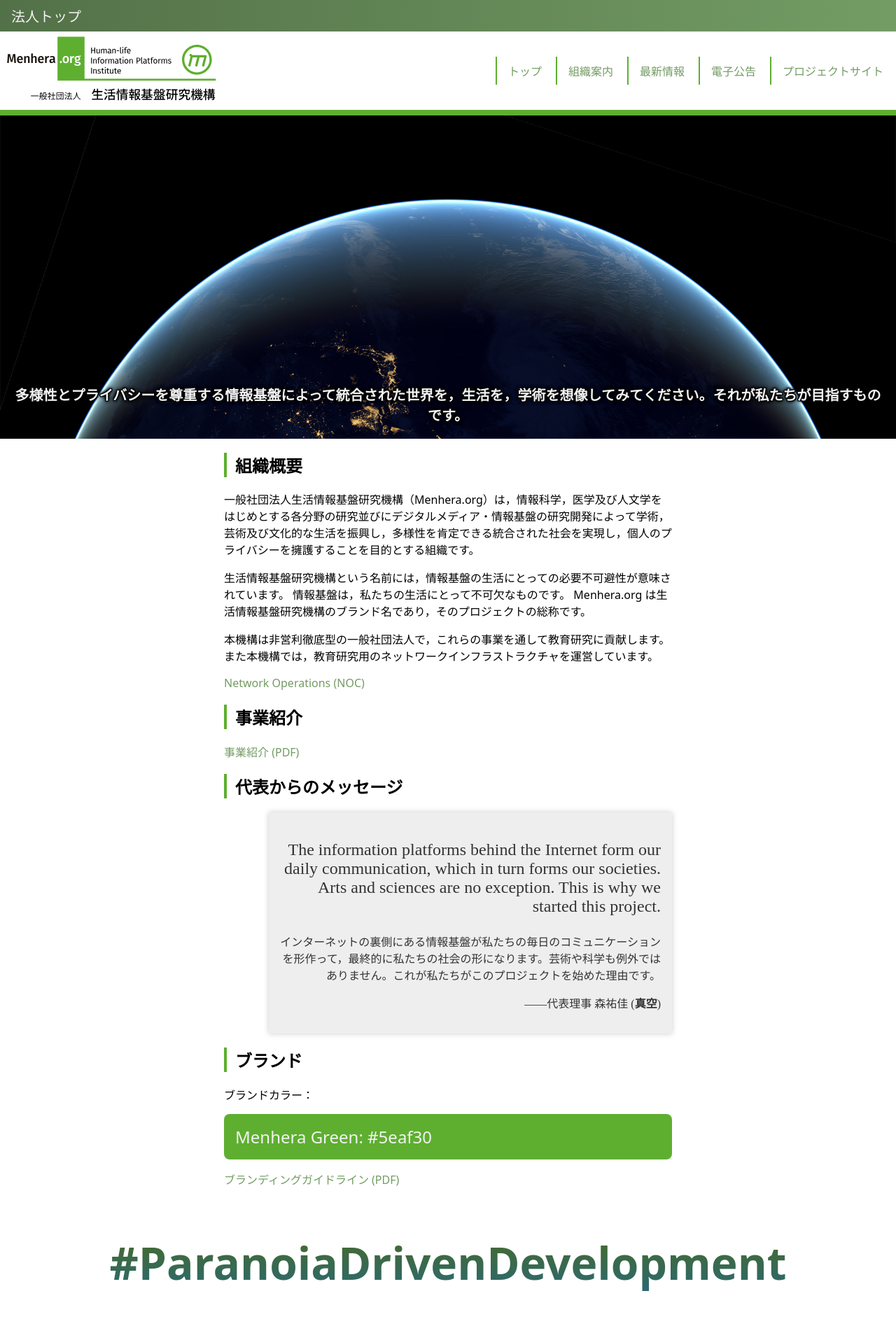
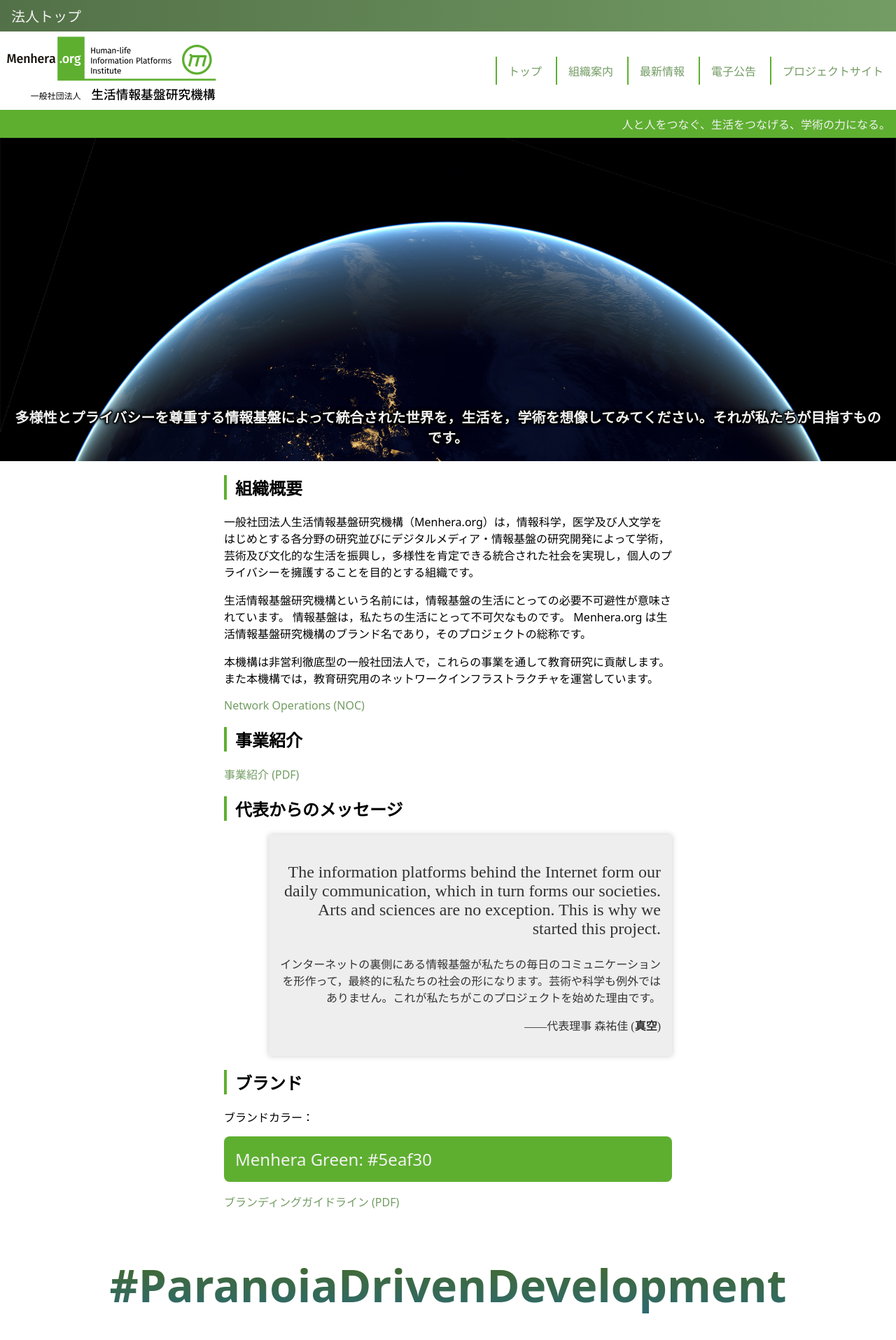
Before and after one commit to menhera-org/menhera.jp, a Jekyll site: the page built from index.html, in a window 1280 px wide. Shown: the top 1915 px of the page at 70% size. Built offline with Jekyll 4.4.1, drawn with Linux system fonts in a browser that asks for light colours.

Commit message:
brand string

```diff
--- a/_layouts/default.html
+++ b/_layouts/default.html
@@ -36,6 +36,7 @@ csp: "default-src https://*.menherausercontent.org 'self'; style-src 'self' http
 <li><a href="https://www.menhera.org/">プロジェクトサイト</a></li>
 </ul>
 </nav>
+<div id="brand-string">人と人をつなぐ、生活をつなげる、学術の力になる。</div>
 <article id="main-article" lang="{{ page.lang | default: site.lang }}">
 {{ content }}
 </article>
--- a/_sass/main.scss
+++ b/_sass/main.scss
@@ -93,7 +93,6 @@ h2 {
 }
 
 #top-nav {
-    border-block-end: .5em solid $brand-color;
     display: flex;
     flex-wrap: wrap;
     column-gap: .5em;
@@ -118,6 +117,13 @@ h2 {
     display: block;
     padding-inline: 1em;
     padding-block: .5em;
+}
+
+#brand-string {
+    background-color: $brand-color;
+    text-align: end;
+    color: $accent-text-color;
+    padding: .5em;
 }
 
 #slogan {
```
